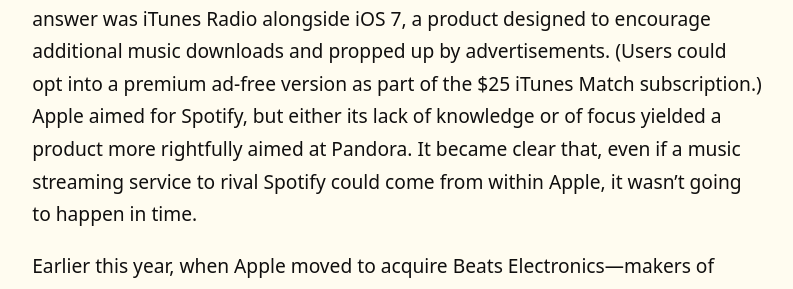
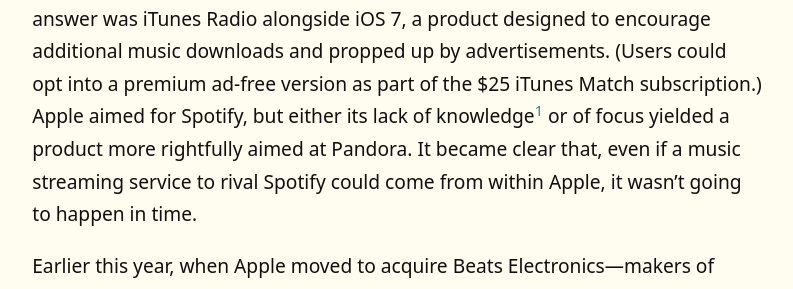
Before and after one commit to conmas/site, a Jekyll site: the page built from _posts/2014-11-13-itunes-is-dead-long-live-itunes.md, in a window 1280 px wide and 900 px high, scrolled down 3580 px. Shown: the part 321-610 px from the top of the window, without its empty margins (243-1036 px from the left). Built offline with Jekyll 4.4.1, drawn with Linux system fonts in a browser that asks for light colours; some of the changed text lies outside the part shown.

Commit message:
Update 2014-11-13-itunes-is-dead-long-live-itunes.md

```diff
--- a/_posts/2014-11-13-itunes-is-dead-long-live-itunes.md
+++ b/_posts/2014-11-13-itunes-is-dead-long-live-itunes.md
@@ -32,7 +32,7 @@
 
 ![](/assets/itunes-radio.jpg)
 
-Apple needed a win to compete with Spotify, and to modernize its service to compete with the next wave of cloud-enabled streaming apps. The company’s answer was iTunes Radio alongside iOS 7, a product designed to encourage additional music downloads and propped up by advertisements. (Users could opt into a premium ad-free version as part of the $25 iTunes Match subscription.) Apple aimed for Spotify, but either its lack of knowledge or of focus yielded a product more rightfully aimed at Pandora. It became clear that, even if a music streaming service to rival Spotify could come from within Apple, it wasn’t going to happen in time.
+Apple needed a win to compete with Spotify, and to modernize its service to compete with the next wave of cloud-enabled streaming apps. The company’s answer was iTunes Radio alongside iOS 7, a product designed to encourage additional music downloads and propped up by advertisements. (Users could opt into a premium ad-free version as part of the $25 iTunes Match subscription.) Apple aimed for Spotify, but either its lack of knowledge[^1] or of focus yielded a product more rightfully aimed at Pandora. It became clear that, even if a music streaming service to rival Spotify could come from within Apple, it wasn’t going to happen in time.
 
 Earlier this year, when Apple moved to acquire Beats Electronics—makers of pricey headphones and audio accessories—it also absorbed the company’s fledgling media streaming product, Beats Music. In truth, the purchase of the latter could have a more critical impact on the future trajectory of Apple’s cloud-enabled services. Beats Music was born of Beats’s acquisition of MOG, a popular music streaming website from the late 2000s. At the core of the Beats Music product is curation: a dedicated team of music experts hand-selected tracks to collate into genre- or mood-specific playlists, which offered a level of professional suggestion uncommon among competitive streaming products. In addition, fun user interface flourishes like “the sentence”—which allows listeners to hear exactly the right music for when they’re “feeling like jamming” while “in the car” with “their in-laws”—gave Beats Music a personality and utility all its own.
 
@@ -43,3 +43,5 @@
 Beats Music maintains its identity separate from Apple, despite new versions for Apple TV and the inclusion among Apple-made apps on the iOS App Store. However, both rumors and common sense dictate that the Beats Music brand is on its way out, and that Apple will find better use for its technologies. The brands are eminently compatible: Beats’s music recommendation engine is reminiscent of iTunes Genius, which algorithmically determined complementary songs and arranged them into playlists. Both Beats chief Jimmy Iovine and Apple cloud services head Eddy Cue are legendary for their contract negotiation skills. And iTunes already boasts a high-visibility iTunes Radio brand, which could be expanded to accommodate Beats’s increased functionality. In fact, the speculation about Beats Music’s future might come to an end very, very soon.
 
 In August, Beats Music CEO Ian Rogers inherited responsibility for the ad-supported iTunes Radio product, bringing the two streaming products closer together. Despite Apple representatives’ assurances that Beats Music is not being discontinued, clarity around its future as a standalone, independent service is hard to come by. It seems most likely that Beats will live on as a tangentially related iTunes variant, and will someday become entirely incorporated into iTunes Radio. The degree of cohesion is in question, but the intention is not: Apple believes Beats Music represents its best chance to bolster iTunes against Spotify and others, and will do whatever it takes to bring the service to as many iOS customers as possible. Someday, the house that Dr. Dre built might shelter more than colorful headphones—it might be the foundation for a new, improved, and updated iTunes.
+
+[^1]: By some accounts, in a rare misstep by Apple, its executives simply didn't understand what Spotify offered, and focused their attention on negotiating deals with record labels for a *radio* product, not a true *streaming* product. Apparently, they were too accustomed to the iTunes model as users themselves that they failed to recognize the benefits of a competitive solution that was overtaking them.
```
